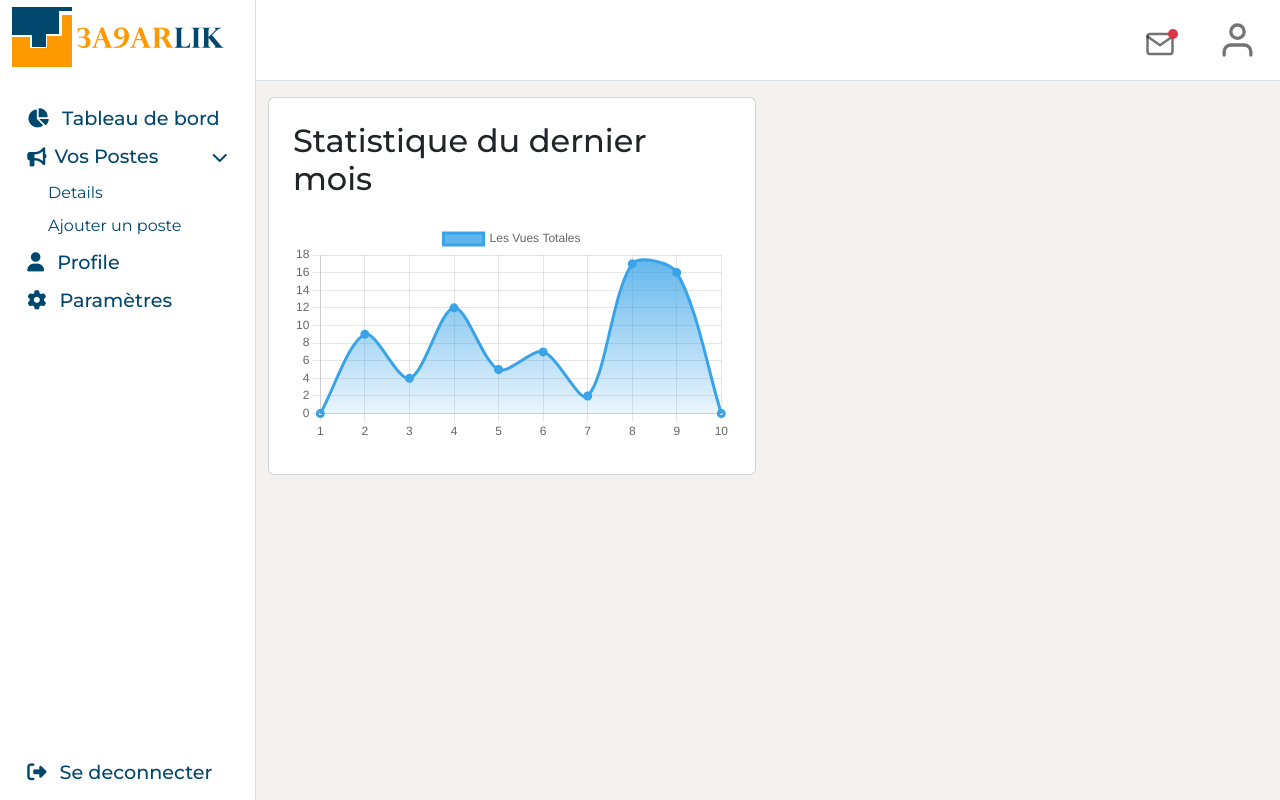
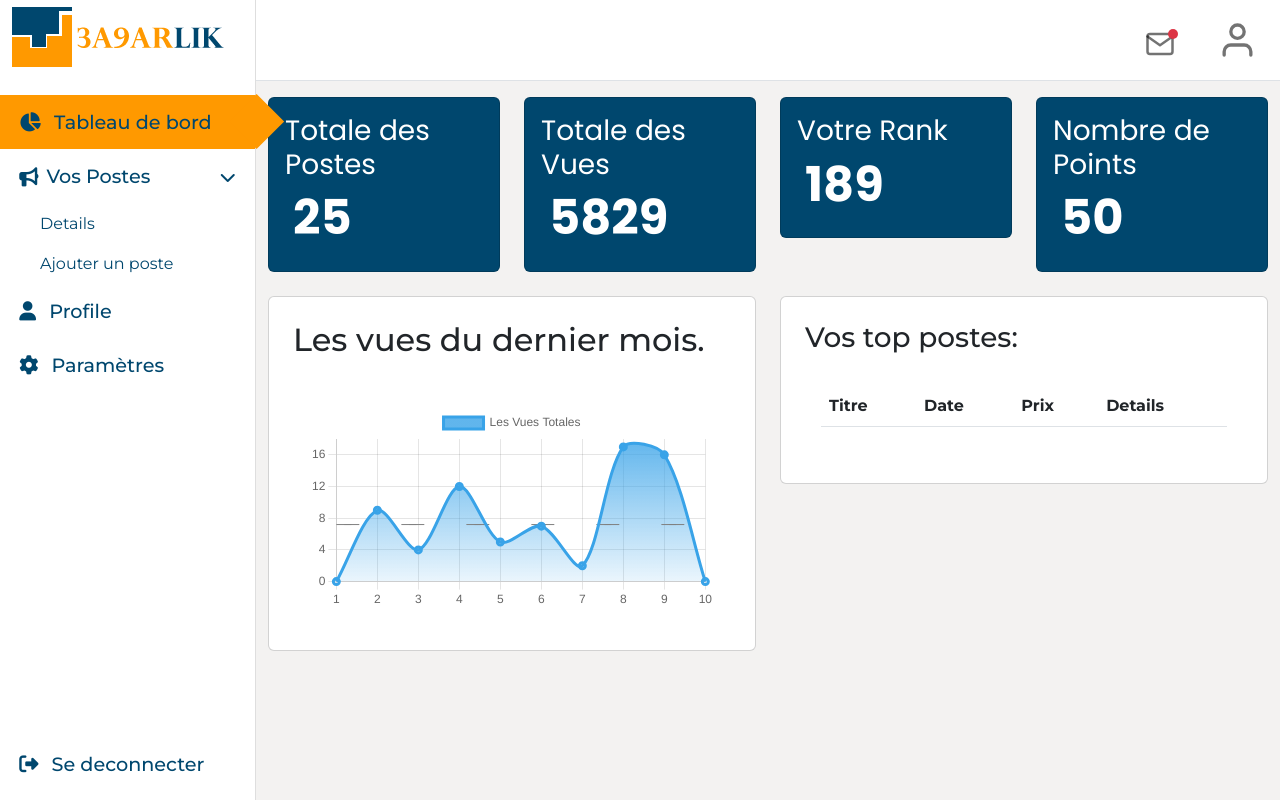
Before and after one commit to Simo672K/3a9arlik-app, a PHP site: page /dashboard/index.html in a window 1280 px wide. Run offline with PHP 8.4, Linux system fonts and the light colour scheme; lists and menus that the app fills with data are empty.

Commit message:
dashboard index page main chart and overview cards

```diff
--- a/assets/css/dashboard.min.css
+++ b/assets/css/dashboard.min.css
@@ -1 +1 @@
-html,body{height:100%}main{height:100%;display:flex;font-family:"Montserrat",sans-serif}.sidebar{flex-basis:20%}.sidebar-inner{height:100%;display:flex;flex-direction:column}.sidebar-nav-container{flex-grow:1}.sidebar-nav{width:100%}.sidebar-item{width:100%}.sidebar-link{text-decoration:none !important;font-weight:500;color:#00476e;display:block;padding:.3rem 1.2rem;font-size:1.2rem;width:100%}.sidebar-link:hover,.sidebar-link.active{color:#fff;background-color:#f90}.red-dot{position:absolute;display:block;width:10px;height:10px;border-radius:50%;background-color:#dc3545;top:5px;right:5px}.nav-icon{width:45px;height:40px}.dropdown-toggle{padding:0}.dropdown-toggle::after{content:none}.collapse-nav{flex-direction:column}.collapse-item{width:100%}.collapse-link{text-decoration:none !important;color:#00476e;display:block;padding:.3rem 2.5rem;font-size:1rem;width:100%}.collapse-link:hover,.collapse-link.active{color:#00476e;background-color:#dedede}.main{background:#f3f2f1;flex-basis:80%}/*# sourceMappingURL=dashboard.min.css.map */
+.poppins{font-family:"Poppins",sans-serif}html,body{height:100%}main{height:100%;display:flex;font-family:"Montserrat",sans-serif}.bg-custom{background-color:#f90}.sidebar{flex-basis:20%}.sidebar-inner{height:100%;display:flex;flex-direction:column}.sidebar-nav-container{flex-grow:1}.sidebar-nav{width:100%}.sidebar-item{display:block;width:100%}.sidebar-link{text-decoration:none !important;font-weight:500;color:#00476e;display:block;padding:.8rem 1.2rem;font-size:1.2rem;width:100%}.sidebar-link:hover,.sidebar-link.active{background-color:#f90;color:#00476e}.sidebar-link.active{position:relative}.sidebar-link.active::after{content:"";position:absolute;width:2.45rem;height:2.45rem;top:7px;right:-1.35rem;z-index:2;transform:rotate(45deg);background:#f90}.red-dot{position:absolute;display:block;width:10px;height:10px;border-radius:50%;background-color:#dc3545;top:5px;right:5px}.nav-icon{width:45px;height:40px}.dropdown-toggle{padding:0}.dropdown-toggle::after{content:none}.collapse-nav{flex-direction:column}.collapse-item{width:100%}.collapse-link{text-decoration:none !important;color:#00476e;display:block;padding:.5rem 2.5rem;font-size:1rem;width:100%}.collapse-link:hover,.collapse-link.active{color:#00476e;background-color:#dedede}.main{background:#f3f2f1;flex-basis:80%}.card-mini{color:#fff;background-color:#00476e}/*# sourceMappingURL=dashboard.min.css.map */
--- a/assets/scss/dashboard.scss
+++ b/assets/scss/dashboard.scss
@@ -1,47 +1,79 @@
 @import "variables";
-html, body{
+
+.poppins {
+  font-family: 'Poppins', sans-serif;
+}
+
+html,
+body {
   height: 100%;
 }
 
-main{
+main {
   height: 100%;
   display: flex;
   font-family: "Montserrat", sans-serif;
 }
+.bg{
+  &-custom{
+    background-color: $secondary-color;
+  }
+}
+.sidebar {
+  flex-basis: 20%;
 
-.sidebar{
-    flex-basis: 20%;
-    &-inner{
+  &-inner {
     height: 100%;
     display: flex;
     flex-direction: column;
   }
-    &-nav-container{
+
+  &-nav-container {
     flex-grow: 1;
   }
-    &-nav{
-        width: 100%;
-    }
-    &-item{
+
+  &-nav {
     width: 100%;
   }
 
-    &-link{
+  &-item {
+    display: block;
+    width: 100%;
+  }
+
+  &-link {
     text-decoration: none !important;
     font-weight: 500;
     color: $primary-color;
     display: block;
-        padding: 0.3rem 1.2rem;
+    padding: 0.8rem 1.2rem;
     font-size: 1.2rem;
     width: 100%;
-        &:hover, &.active{
-            color: white;
+
+    &:hover,
+    &.active {
       background-color: $secondary-color;
+      color: $primary-color;
+    }
+
+    &.active {
+      position: relative;
+      &::after {
+        content: "";
+        position: absolute;
+        width: 2.45rem;
+        height: 2.45rem;
+        top: 7px;
+        right: -1.35rem;
+        z-index: 2;
+        transform: rotate(45deg);
+        background: $secondary-color;
+      }
     }
   }
 }
 
-.red-dot{
+.red-dot {
   position: absolute;
   display: block;
   width: 10px;
@@ -52,40 +84,54 @@ main{
   right: 5px;
 }
 
-.nav-icon{
+.nav-icon {
   width: 45px;
   height: 40px;
 }
-.dropdown{
-    &-toggle{
+
+.dropdown {
+  &-toggle {
     padding: 0;
-        &::after{
+
+    &::after {
       content: none;
     }
   }
 }
 
-.collapse{
-    &-nav{
+.collapse {
+  &-nav {
     flex-direction: column;
   }
-    &-item{
+
+  &-item {
     width: 100%;
   }
-    &-link{
+
+  &-link {
     text-decoration: none !important;
     color: $primary-color;
     display: block;
-        padding: 0.3rem 2.5rem;
+    padding: 0.5rem 2.5rem;
     font-size: 1rem;
     width: 100%;
-        &:hover, &.active{
+
+    &:hover,
+    &.active {
       color: $primary-color;
       background-color: #dedede;
     }
   }
 }
+
 .main {
   background: #f3f2f1;
   flex-basis: 80%;
 }
+
+.card{
+  &-mini{
+    color: #fff;
+    background-color: $primary-color;
+  }
+}
--- a/core/constants.php
+++ b/core/constants.php
@@ -1,8 +1,8 @@
 <?php
 define("DB_NAME", "estates_db");
 define("DB_USER", "root");
-// define("DB_PASSWORD", "");
-define("DB_PASSWORD", "massaka9310");
+define("DB_PASSWORD", "");
+// define("DB_PASSWORD", "massaka9310");
 
 
 define("UPLOAD_DIR", "uploads/");
--- a/dashboard/index.html
+++ b/dashboard/index.html
@@ -28,16 +28,16 @@
             <img src="../assets/images/logo.png" alt="3a9arlik logo" class="logo">
           </a>
         </div>
-                <div class="mt-4 px-2 sidebar-nav-container d-flex flex-column">
+        <div class="mt-1 pt-3 sidebar-nav-container d-flex flex-column">
           <ul class="nav sidebar-nav">
             <li class="sidebar-item">
-                            <a class="sidebar-link" href="#">
+              <a class="sidebar-link active" href="#">
                 <i class="fa-solid fa-chart-pie me-2"></i> Tableau de bord
               </a>
             </li>
             <li class="sidebar-item">
-                            <a class="sidebar-link d-flex align-items-center" data-bs-toggle="collapse" href="#postCRUD"
-                                role="button" aria-expanded="false" aria-controls="postCRUD">
+              <a class="sidebar-link d-flex align-items-center" data-bs-toggle="collapse" href="#postCRUD" role="button"
+                aria-expanded="false" aria-controls="postCRUD">
                 <i class="fa-solid fa-bullhorn me-2"></i> Vos Postes
                 <i class="fa-solid fa-chevron-down ms-auto" style="font-size: 1rem;"></i>
               </a>
@@ -111,16 +111,70 @@
       </nav>
 
       <div class="container-fluid pt-3">
+        <div class="row mb-4">
+          <div class="col-3">
+            <div class="card card-mini">
+              <div class="card-body">
+                <h3 class="poppins">Totale des Postes</h3>
+                <h5 class="display-5 poppins fw-bold ps-2">25</h5>
+              </div>
+            </div>
+          </div>
+          <div class="col-3">
+            <div class="card card-mini">
+              <div class="card-body">
+                <h3 class="poppins">Totale des Vues</h3>
+                <h5 class="display-5 poppins fw-bold ps-2">5829</h5>
+              </div>
+            </div>
+          </div>
+          <div class="col-3">
+            <div class="card card-mini">
+              <div class="card-body">
+                <h3 class="poppins">Votre Rank</h3>
+                <h5 class="display-5 poppins fw-bold ps-2">189</h5>
+              </div>
+            </div>
+          </div>
+          <div class="col-3">
+            <div class="card card-mini">
+              <div class="card-body">
+                <h3 class="poppins">Nombre de Points</h3>
+                <h5 class="display-5 poppins fw-bold ps-2">50</h5>
+              </div>
+            </div>
+          </div>
+        </div>
         <div class="row">
           <div class="col-6">
             <div class="card p-4">
               <div class="card-title">
-                                <h4 class="fs-2 mb-4">Statistique du dernier mois</h4>
+                <h3 class="fs-2 mb-4">Les vues du dernier mois.</h3>
+              </div>
+              <div class="card-body">
                 <canvas id="myChart"></canvas>
               </div>
             </div>
           </div>
-                    <div class="col-4"></div>
+          <div class="col-6">
+            <div class="card p-4">
+              <div class="card-title">
+                <h3>Vos top postes:</h3>
+              </div>
+              <div class="card-body">
+                <table class="table">
+                  <thead>
+                    <tr>
+                      <th>Titre</th>
+                      <th>Date</th>
+                      <th>Prix</th>
+                      <th>Details</th>
+                    </tr>
+                  </thead>
+                </table>
+              </div>
+            </div>
+          </div>
         </div>
       </div>
     </section>
@@ -130,16 +184,25 @@
   <script src="../vendors/js/chart.umd.js"></script>
   <script>
     feather.replace();
-        let average=0;
-        let data= [0, 9, 4, 12, 5, 7, 2, 17, 16, 0];
+    let average = 0;
+    let data = [0, 9, 4, 12, 5, 7, 2, 17, 16, 0];
 
-        for (let d of data){
-            average+=d;
+    for (let d of data) {
+      average += d;
     }
-        average=average/data.length;
+    average = average / data.length;
 
     const averageLine = {
-            id:'averageLine'
+      id: 'averageLine',
+      beforeDatasetDraw(chart, args, options) {
+        const { ctx, chartArea: { top, right, bottom, left, width, height }, scales: { x, y } } = chart;
+        ctx.save();
+
+        ctx.strokeStyle = "gray";
+        ctx.setLineDash([15, 50]);
+        ctx.strokeRect(left, y.getPixelForValue(average), width, 0);
+        ctx.restore();
+      }
     }
     const ctx = document.getElementById('myChart');
     new Chart(ctx, {
@@ -152,13 +215,13 @@
           borderWidth: 3,
           tension: 0.3,
           borderColor: "rgb(57,163,232)",
-                    backgroundColor: (context)=>{
-                        const bgColor= ["rgba(57,163,232,0.8)", "rgba(57,163,232,0.1)"];
-                        if(!context.chart.chartArea){
+          backgroundColor: (context) => {
+            const bgColor = ["rgba(57,163,232,0.8)", "rgba(57,163,232,0.1)"];
+            if (!context.chart.chartArea) {
               return
             }
-                        const { ctx, data, chartArea: {top, bottom} } = context.chart;
-                        const gradientBg= ctx.createLinearGradient(0, top, 0, bottom);
+            const { ctx, data, chartArea: { top, bottom } } = context.chart;
+            const gradientBg = ctx.createLinearGradient(0, top, 0, bottom);
             gradientBg.addColorStop(0, bgColor[0]);
             gradientBg.addColorStop(1, bgColor[1]);
             return gradientBg;
```
Also changed, not shown: 1 other file. Lines whose indentation alone changed are shown as unchanged.
